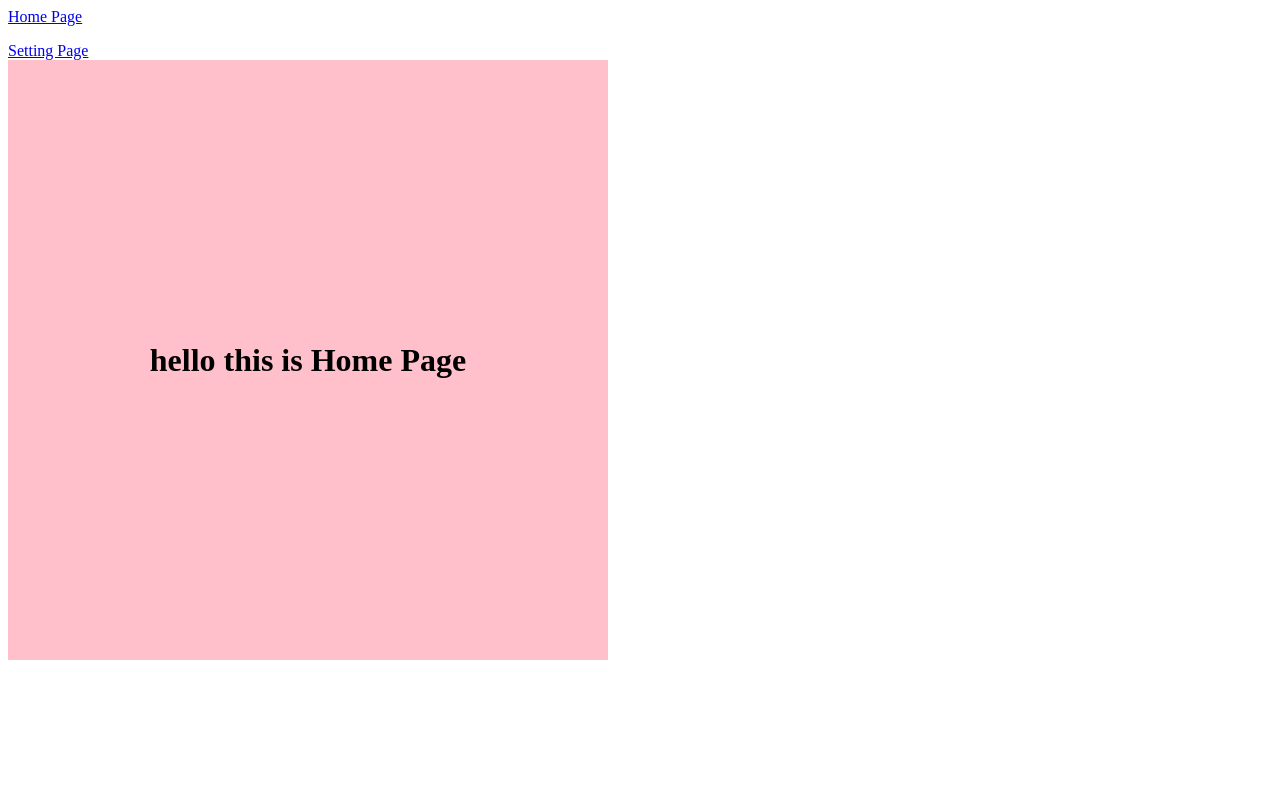
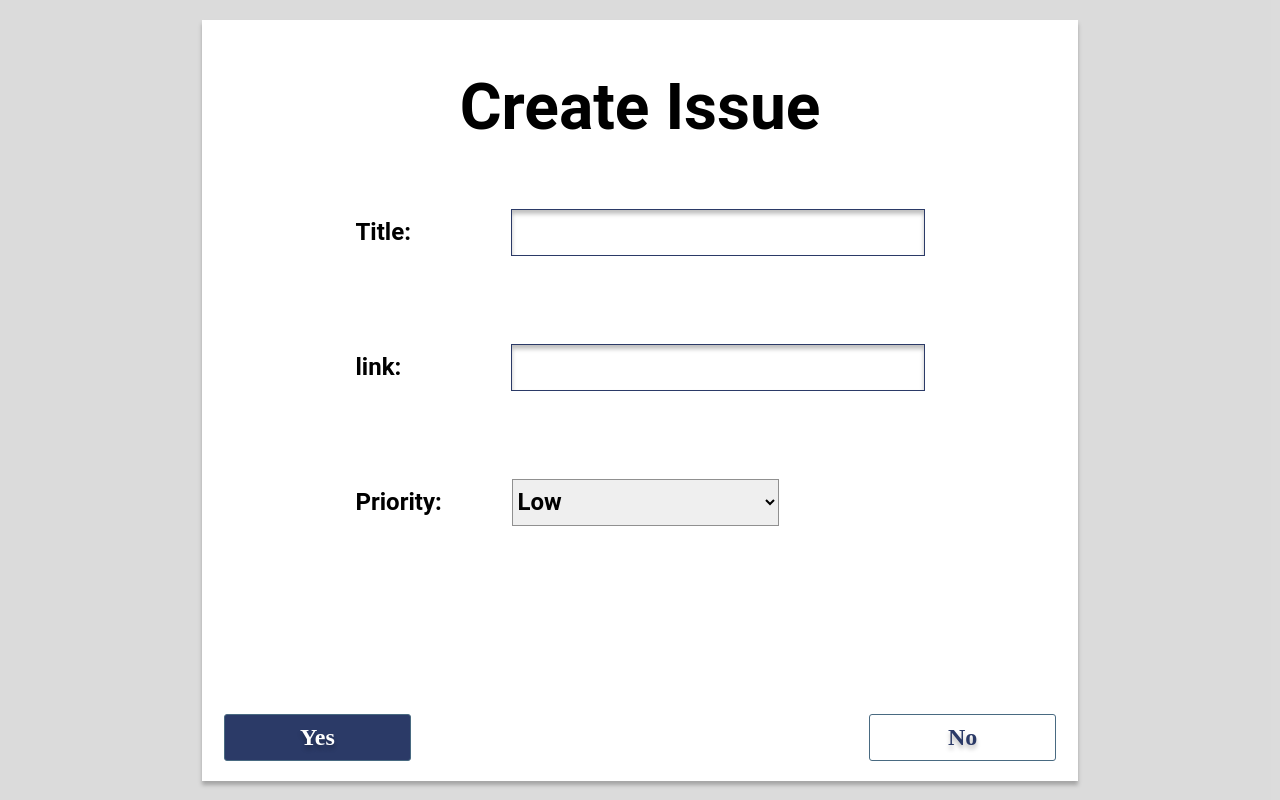
Before and after one commit to blohamen/pointing-poker, a React (Create React App) app in the folder client/: page / in a window 1280 px wide. Built offline with nearby package versions, Linux system fonts and the light colour scheme.

Commit message:
feat: add buttons to modal

```diff
--- a/client/src/App.tsx
+++ b/client/src/App.tsx
@@ -1,11 +1,5 @@
-// import ModalCreateIssue from './components/ModalCreateIssue/ModalCreateIssue'
-import { BrowserRouter as Router } from 'react-router-dom'
-import NewApp from './newApp'
+import ModalCreateIssue from './components/ModalCreateIssue/ModalCreateIssue'
 
 export default function App(): JSX.Element {
-  return (
-    <Router>
-      <NewApp />
-    </Router>
-  )
+  return <ModalCreateIssue />
 }
--- /dev/null
+++ b/client/src/components/Button/Button.tsx
@@ -0,0 +1,22 @@
+import './button.sass'
+
+interface IButtonProps {
+  value: string
+  size: 'large' | 'medium' | 'small'
+  theme: 'dark' | 'light'
+  form?: string
+  onSubmit?(event: React.SyntheticEvent): void
+}
+
+export default function Button(props: IButtonProps): JSX.Element {
+  const clasName = `button button__${props.size} button__${props.theme}`
+  const handleClick = (event: React.SyntheticEvent) => {
+    event.preventDefault()
+    if (props.onSubmit) {
+      props.onSubmit(event)
+    } else {
+      event.preventDefault()
+    }
+  }
+  return <input className={clasName} type="submit" value={props.value} onClick={handleClick} form={props.form || ''} />
+}
--- /dev/null
+++ b/client/src/components/Button/button.sass
@@ -0,0 +1,30 @@
+.button
+    cursor: pointer
+    display: flex
+    justify-content: center
+    align-items: center
+    font-family: Ruda
+    font-style: normal
+    font-weight: bold
+    font-size: 24px
+    line-height: 30px
+    border: 1px solid #496A81
+    box-sizing: border-box
+    border-radius: 3px
+    text-shadow: 0px 4px 4px rgba(0, 0, 0, 0.25)
+    &__large
+        width: 241px
+        height: 47px
+    &__medium
+        width: 189px
+        height: 60px
+    &__small
+        width: 187px
+        height: 47px
+    &__dark
+        background: #2B3A67
+        color: #FFFFFF
+
+    &__light
+        background: #FFFFFF
+        color: #2B3A67
--- a/client/src/components/ModalCreateIssue/ModalCreateIssue.tsx
+++ b/client/src/components/ModalCreateIssue/ModalCreateIssue.tsx
@@ -1,8 +1,8 @@
 import React, { useState } from 'react'
+import Button from '../Button/Button'
 import './modal-create-issue.sass'
-import { withRouter } from 'react-router-dom'
 
-function ModalCreateIssue(): JSX.Element {
+export default function ModalCreateIssue(): JSX.Element {
   const [selectValue, setSelectValue] = useState<string>('Low')
   const [titleValue, setTitleValue] = useState<string>('')
   const [linkValue, setLinkValue] = useState<string>('')
@@ -49,10 +49,11 @@ function ModalCreateIssue(): JSX.Element {
             </select>
           </label>
         </form>
-        <button type="button">Cancel</button>
+        <div className="mci__button-wrapper">
+          <Button value="Yes" size="small" theme="dark" />
+          <Button value="No" size="small" theme="light" />
+        </div>
       </div>
     </div>
   )
 }
-
-export default withRouter(ModalCreateIssue)
--- a/client/src/components/ModalCreateIssue/modal-create-issue.sass
+++ b/client/src/components/ModalCreateIssue/modal-create-issue.sass
@@ -58,6 +58,15 @@
         width: 267px
         height: 100%
         border: 1px solid rgba(0, 0, 0, 0.4)
+    &__button-wrapper
+        position: absolute
+        left: 0
+        right: 0
+        bottom: 20px
+        display: flex
+        justify-content: space-between
+        width: 95%
+        margin: 0 auto
 #mci-form
     margin: 0 auto
     display: flex
--- a/client/src/components/SettingComp/Test2.tsx
+++ /dev/null
@@ -1,19 +0,0 @@
-import { Link } from 'react-router-dom'
-import './test2.sass'
-
-export default function Setting(): JSX.Element {
-  return (
-    <div className="test2">
-      <Link
-        to={{
-          pathname: '/setting/createIssue',
-          state: { modal: true },
-        }}
-      >
-        <button type="button" className="button">
-          add new issue
-        </button>
-      </Link>
-    </div>
-  )
-}
--- a/client/src/components/SettingComp/test2.sass
+++ /dev/null
@@ -1,14 +0,0 @@
-.test2
-    display: flex
-    align-items: center
-    justify-content: center
-    width: 600px
-    height: 600px
-    background-color: yellow
-.button
-    width: 50%
-    height: 20%
-    background-color: grey
-    color: white
-    text-transform: uppercase
-    cursor: pointer
--- a/client/src/components/TestComponetn/Test.tsx
+++ /dev/null
@@ -1,9 +0,0 @@
-import './test.sass'
-
-export default function Test(): JSX.Element {
-  return (
-    <div className="test">
-      <h1>hello this is Home Page</h1>
-    </div>
-  )
-}
--- a/client/src/components/TestComponetn/test.sass
+++ /dev/null
@@ -1,7 +0,0 @@
-.test
-    display: flex
-    align-items: center
-    justify-content: center
-    width: 600px
-    height: 600px
-    background-color: pink
--- a/client/src/newApp.tsx
+++ /dev/null
@@ -1,55 +0,0 @@
-// import ModalCreateIssue from './components/ModalCreateIssue/ModalCreateIssue'
-import React from 'react'
-import { Link, Route, Switch, useLocation } from 'react-router-dom'
-import ModalCreateIssue from './components/ModalCreateIssue/ModalCreateIssue'
-// import { RouteComponentProps } from 'react-router'
-import Setting from './components/SettingComp/Test2'
-import Test from './components/TestComponetn/Test'
-
-interface ITest {
-  modal?: boolean
-}
-
-export default function NewApp(): JSX.Element {
-  const location = useLocation()
-  const state = location.state as ITest
-
-  let previousLocation = location
-
-  if (!(location.state && state.modal)) {
-    previousLocation = location
-  }
-
-  const isModal = location.state && state.modal && previousLocation !== location
-  console.log('state: ', state, 'isModal: ', isModal)
-  console.log('previousLocation: ', previousLocation, 'location: ', location)
-
-  return (
-    <div>
-      <Link to="/">Home Page</Link>
-      <p></p>
-      <Link to="/setting">Setting Page</Link>
-
-      <Switch location={isModal ? previousLocation : location}>
-        <Route exact path="/">
-          <Test />
-        </Route>
-        <Route path="/setting">
-          <Setting />
-        </Route>
-        <Route exact path="/modal/:id">
-          <ModalCreateIssue />
-        </Route>
-      </Switch>
-      {isModal ? (
-        <Route exact path="/modal/:id">
-          <ModalCreateIssue />
-        </Route>
-      ) : null}
-    </div>
-  )
-}
-// location={background || location}
-// {
-//   /* <Route exact path="/modal/:id" component={Modal} /> */
-// }
```
